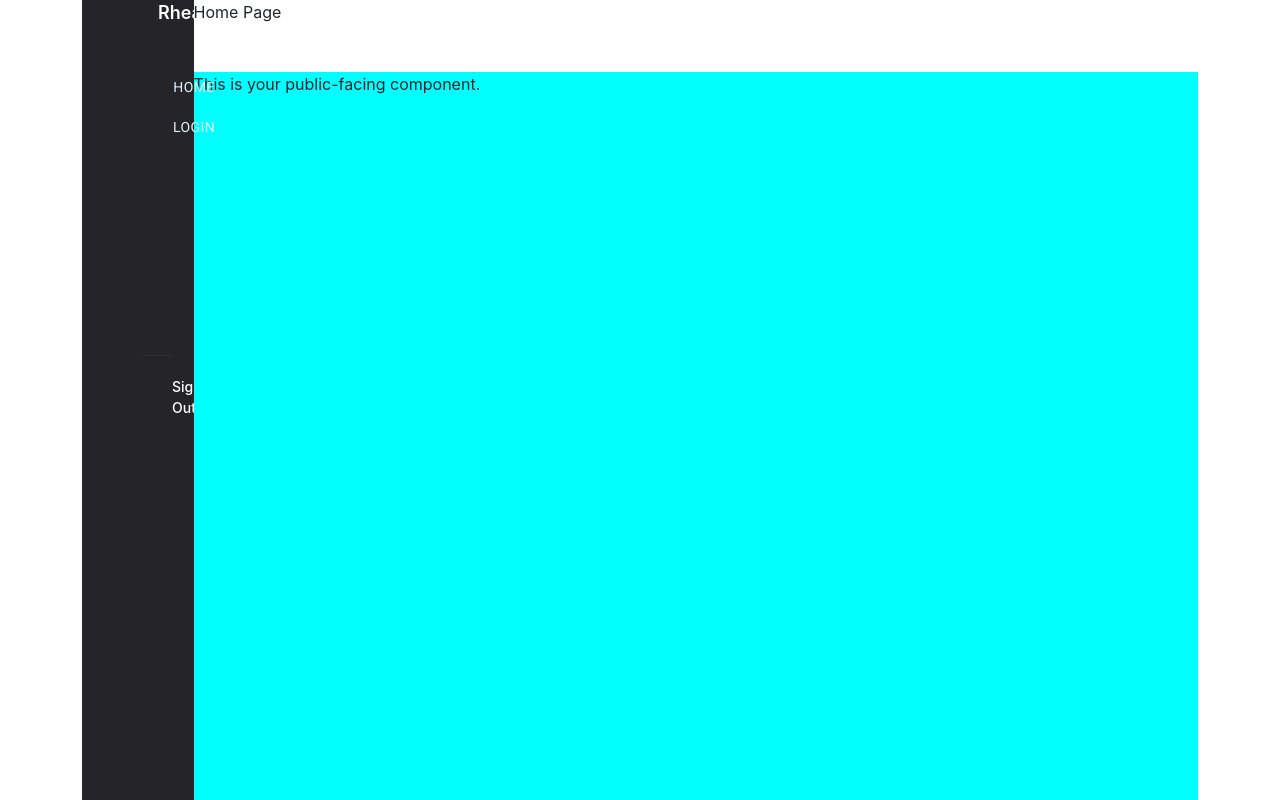
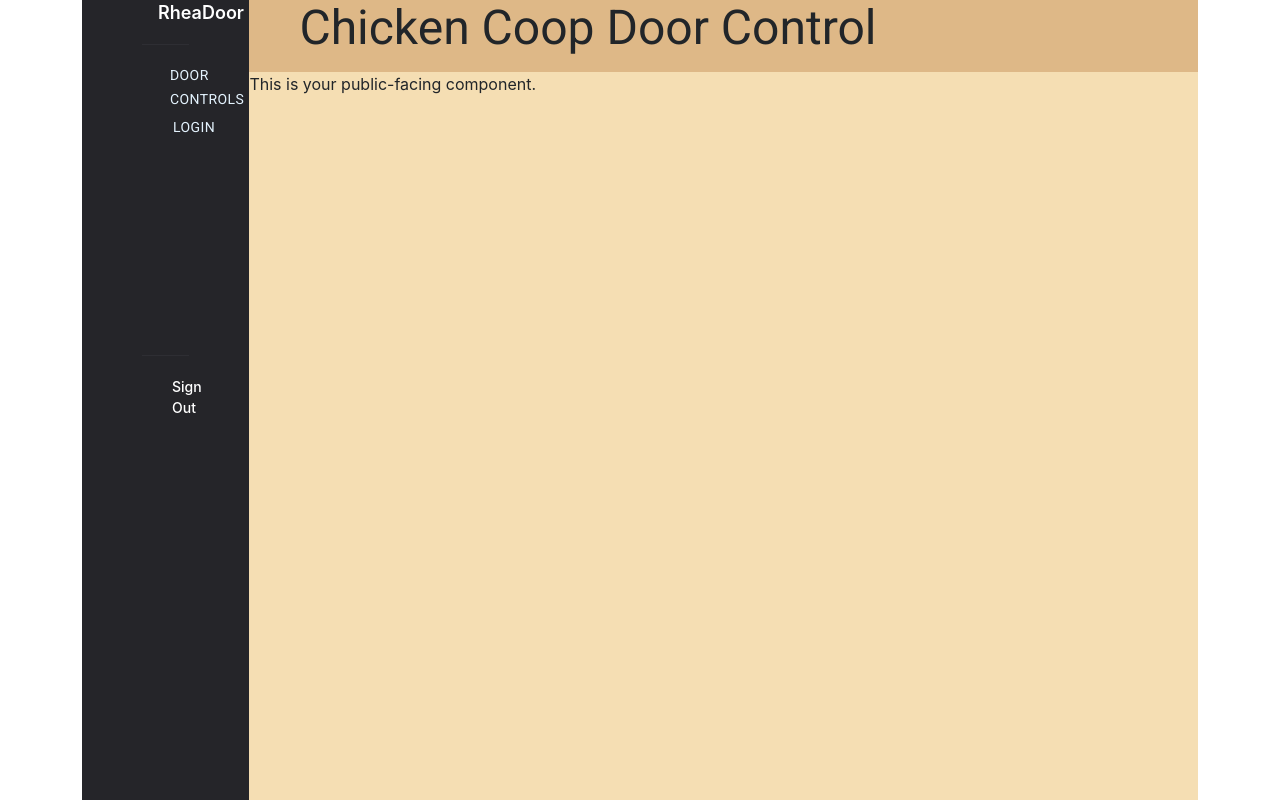
Before and after one commit to wgoulet/rheadoor, a React (Create React App) app in the folder app/frontend/: page / in a window 1280 px wide. Built offline with nearby package versions, Linux system fonts and the light colour scheme.

Commit message:
Fixed styling and have layout mostly working as desired

```diff
--- a/app/frontend/package.json
+++ b/app/frontend/package.json
@@ -10,6 +10,7 @@
     "@testing-library/react": "^11.1.1",
     "@testing-library/user-event": "^12.2.0",
     "bootstrap": "^4.5.3",
+    "fontsource-roboto": "^3.0.3",
     "keycloak-js": "11.0.3",
     "react": "^17.0.1",
     "react-bootstrap-table": "^4.3.1",
--- a/app/frontend/src/App.css
+++ b/app/frontend/src/App.css
@@ -41,7 +41,7 @@
 .container {
    display: grid;
 
-   grid-template-columns: 10% 1fr;
+   grid-template-columns: 15% 1fr;
    grid-template-rows: 72px 1fr;
 
    grid-template-areas:
@@ -60,10 +60,11 @@
 }
 .header {
    grid-area: head;
+   background-color: burlywood;
 }
 .content {
    grid-area: main;
-   background-color: aqua;
+   background-color: wheat;
 }
 
 .header {
--- a/app/frontend/src/App.js
+++ b/app/frontend/src/App.js
@@ -4,6 +4,8 @@ import Welcome from './Welcome';
 import Secured from './Secured';
 import Sidebar from "./components/sidebar";
 import './App.css';
+import Typography from '@material-ui/core/Typography';
+import 'fontsource-roboto';
 
 
 class App extends Component {
@@ -13,19 +15,26 @@ class App extends Component {
   }
 
   render() {
+    const textStyle = {
+      marginLeft: '50px',
+    };
     return (
       <BrowserRouter>
         <div className="container">
           <div class="grid-container">
             <Sidebar class="grid-sidebar" />
-            <div class="header" />
+            <div class="header"/>
             <div class="content" />
           </div>
-          <div class="header">Home Page</div>
+          <div class="header">
+              <Typography variant="h3" component="h3" gutterBottom style={textStyle}>
+                Chicken Coop Door Control
+              </Typography>
+          </div>
           <div class="content">
               <Route exact path="/" component={Welcome} />
               <Route path="/secured" component={Secured} />
-            </div>
+          </div>
         </div>
       </BrowserRouter>
     );
--- a/app/frontend/src/QueryAPI.js
+++ b/app/frontend/src/QueryAPI.js
@@ -1,6 +1,10 @@
 import React, { Component } from 'react';
 import BasicTable from './BasicTable';
 import ErrorTable from './ErrorTable';
+import Button from '@material-ui/core/Button';
+import ButtonGroup from '@material-ui/core/ButtonGroup';
+
+
 
 class APIResponse extends Component {
   render() {
@@ -139,11 +143,40 @@ class QueryAPI extends Component {
       })
   }
 
+
+
   render() {
+    const openButton = {
+      background: '#4caf50',
+      borderRadius: 3,
+      border: 0,
+      color: 'white',
+      height: 48,
+      padding: '0 30px',
+      boxShadow: '0 3px 5px 2px rgba(255, 105, 135, .3)',
+      marginRight: '30px',
+      marginLeft: '100px',
+      marginTop: '50px',
+    };
+
+    const closeButton = {
+      background: '#d32f2f',
+      borderRadius: 3,
+      border: 0,
+      color: 'white',
+      height: 48,
+      padding: '0 30px',
+      boxShadow: '0 3px 5px 2px rgba(255, 105, 135, .3)',
+      marginTop: '50px',
+    };
+
     return (
+
       <div className="QueryAPI">
-        <button onClick={this.handleForwardClick}>Move Motor Forward</button>
-        <button onClick={this.handleBackwardClick}>Move Motor Backword</button>
+        <ButtonGroup>
+          <Button style={openButton} onClick={this.handleForwardClick}>Open Door</Button>
+          <Button style={closeButton} onClick={this.handleBackwardClick}>Close Door</Button>
+        </ButtonGroup>
         <APIResponse response={this.state.response}/>
       </div>
     );
--- a/app/frontend/src/Secured.js
+++ b/app/frontend/src/Secured.js
@@ -1,6 +1,8 @@
 import React, { Component } from 'react';
 import Keycloak from 'keycloak-js';
-import QueryAPI from './QueryAPI'
+import QueryAPI from './QueryAPI';
+import Typography from '@material-ui/core/Typography';
+import 'fontsource-roboto';
 
 class Secured extends Component {
 
@@ -17,11 +19,18 @@ class Secured extends Component {
   }
 
   render() {
+   const textStyle = {
+      //background: '#d32f2f',
+      //borderRadius: 3,
+      //border: 0,
+      //color: 'white',
+      //height: 48,
+      marginLeft: '30px',
+    };
+
     if (this.state.keycloak) {
       if (this.state.authenticated) return (
         <div>
-          <p>This is a Keycloak-secured component of your application. You shouldn't be able
-          to see this unless you've authenticated with Keycloak.</p>
           <QueryAPI keycloak={this.state.keycloak}/>
         </div>
       ); else return (<div>Unable to authenticate!</div>)
--- a/app/frontend/src/components/sidebar.js
+++ b/app/frontend/src/components/sidebar.js
@@ -120,7 +120,7 @@ class Sidebar extends Component {
                     </Icon>
                     <SidebarMenuItemLabel>
                         <Button to="/" component={Link} color="primary">
-                                Home
+                                Door Controls
                         </Button>
                     </SidebarMenuItemLabel>
                 </SidebarMenuItem>
```
Also changed, not shown: 1 other file (tests, documents, lock files or other folders).
